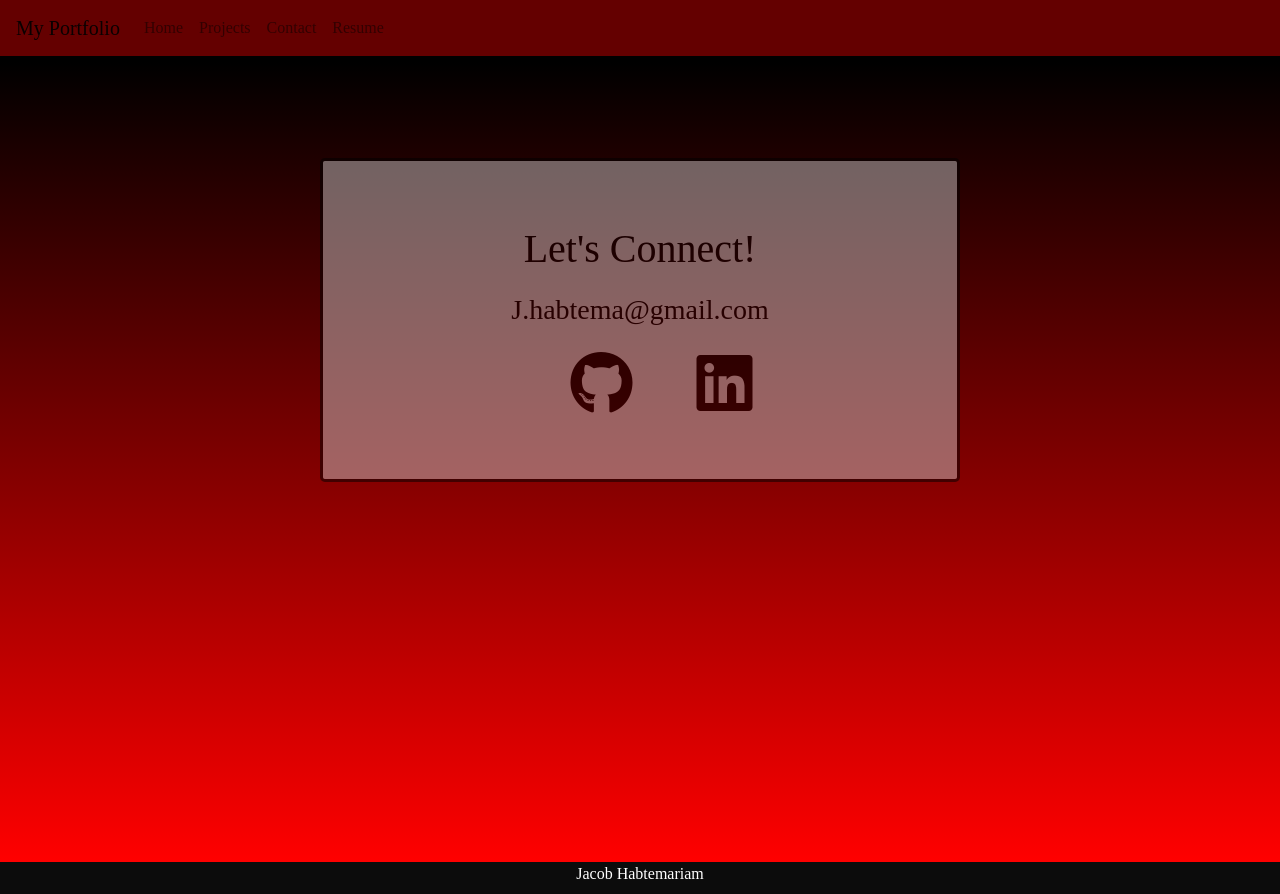
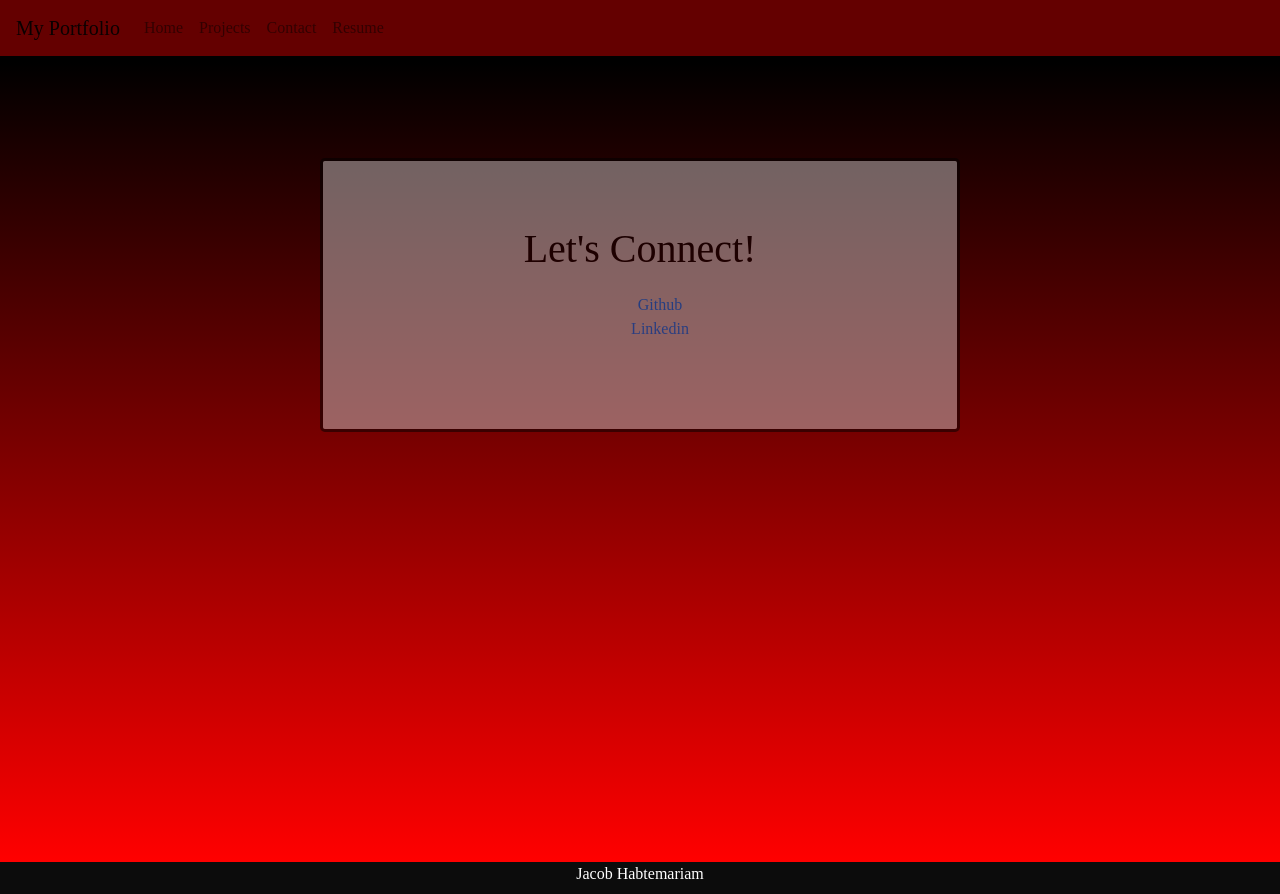
Before and after one commit to JEmnetu/React-Portfolio, a React (Create React App) app: page /Contact in a window 1280 px wide. Built offline with nearby package versions, Linux system fonts and the light colour scheme.

Commit message:
restyled contact page

```diff
--- a/src/Components/Contact/Contact.css
+++ b/src/Components/Contact/Contact.css
@@ -7,6 +7,10 @@
     color: black;border: solid black;
 }
 
+li{
+    list-style-type: none;
+    text-align: center;
+}
 #mainHeader{
     margin-bottom: .5em;
 }
--- a/src/Components/Contact/Contact.jsx
+++ b/src/Components/Contact/Contact.jsx
@@ -11,12 +11,17 @@ const Contact = (props) => {
     <div className="container-fluid" id="target">
 
            <div className="row">
-               <div className="jumbotron mx-auto" id="main-text">
+
+           {/* <div className="col-xs-1 offset-2"> <a href={props.github} target="_blank" rel="noopener noreferrer"> <i class="fab fa-github fa-4x"></i></a></div>
+                   <div className="col-xs-1"><a href={props.linkedin} target="_blank" rel="noopener noreferrer" ><i class="fab fa-linkedin fa-4x"></i></a></div> */}
+               <div className="col-xs-1 jumbotron mx-auto" id="main-text">
                    <h1 id="mainHeader">Let's Connect!</h1>
-                   <h3>{props.email}</h3>
+                   <ul>
+                <li><a href={props.github} rel="noopener noreferrer">Github </a></li>
+                <li><a href={props.linkedin} rel="noopener noreferrer">Linkedin</a></li>
+                   </ul>
                    <div className="row mt-4" id="connectDiv">
-                   <a href={props.github} target="_blank" rel="noopener noreferrer"> <i class="fab fa-github fa-4x"></i></a>
-                   <a href={props.linkedin} target="_blank" rel="noopener noreferrer" ><i class="fab fa-linkedin fa-4x"></i></a>
+
                    </div>
 
                </div>
```
